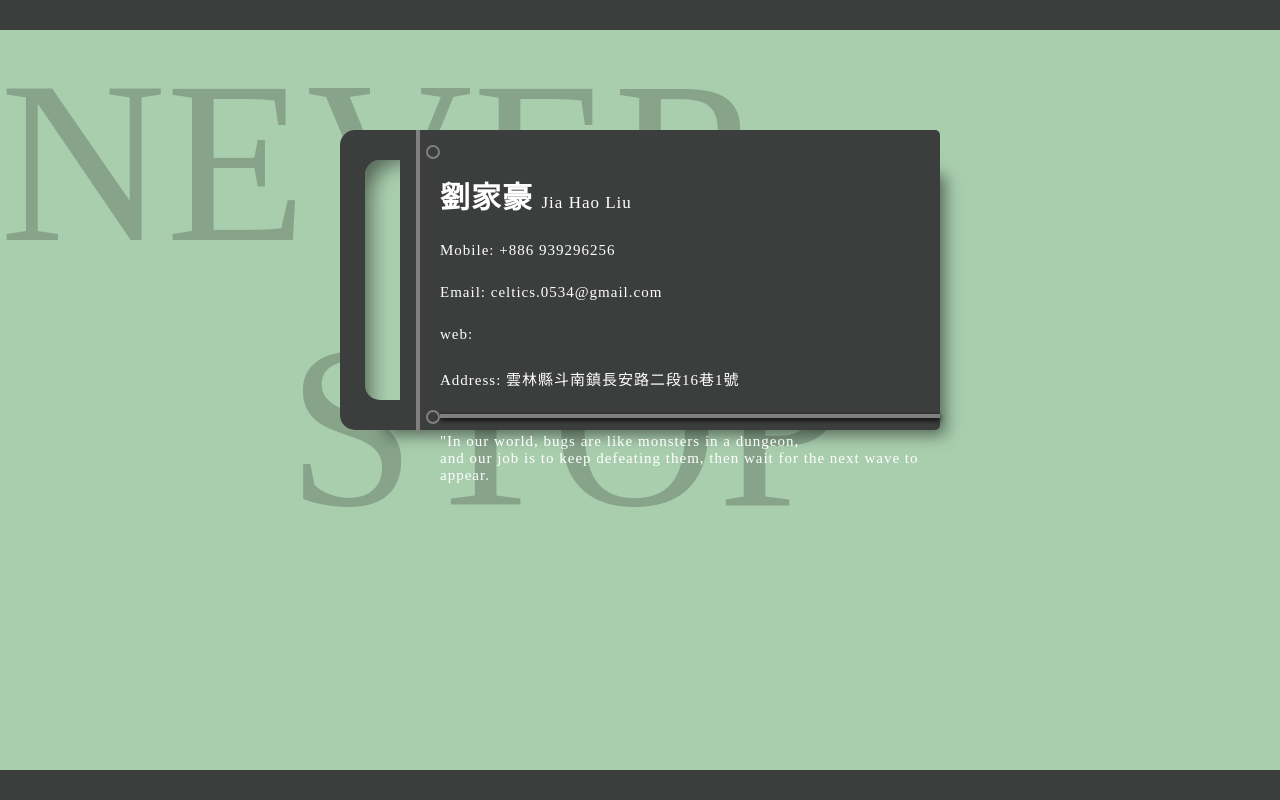
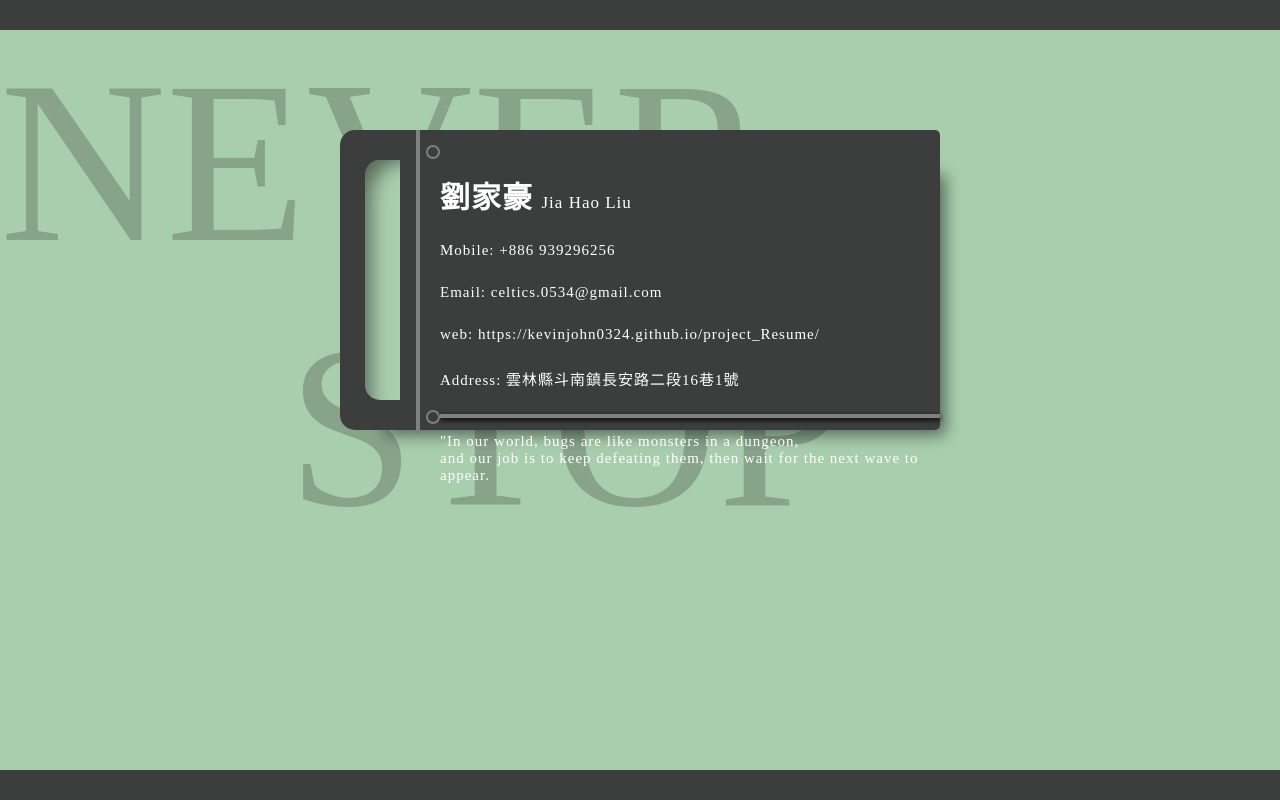
Before and after one commit to KevinJohn0324/Front-end, a plain HTML site: page contact.html in a window 1280 px wide. Drawn offline with Linux system fonts and the light colour scheme.

Commit message:
Resume20231005

```diff
--- a/contact.html
+++ b/contact.html
@@ -22,7 +22,7 @@
         </h2>
         <h5>Mobile: +886 939296256</h5>
         <h5>Email: celtics.0534@gmail.com</h5>
-        <h5>web:</h5>
+        <h5>web: https://kevinjohn0324.github.io/project_Resume/</h5>
         <h5>Address: 雲林縣斗南鎮長安路二段16巷1號</h5>
         <hr class="hr1" />
         <p>"In our world, bugs are like monsters in a dungeon, <br>and our job is to keep defeating them, then wait for
```
